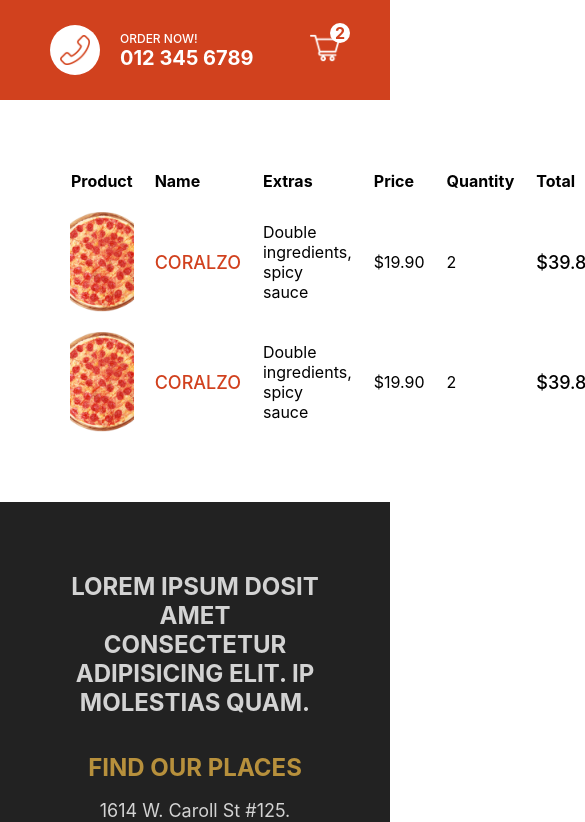
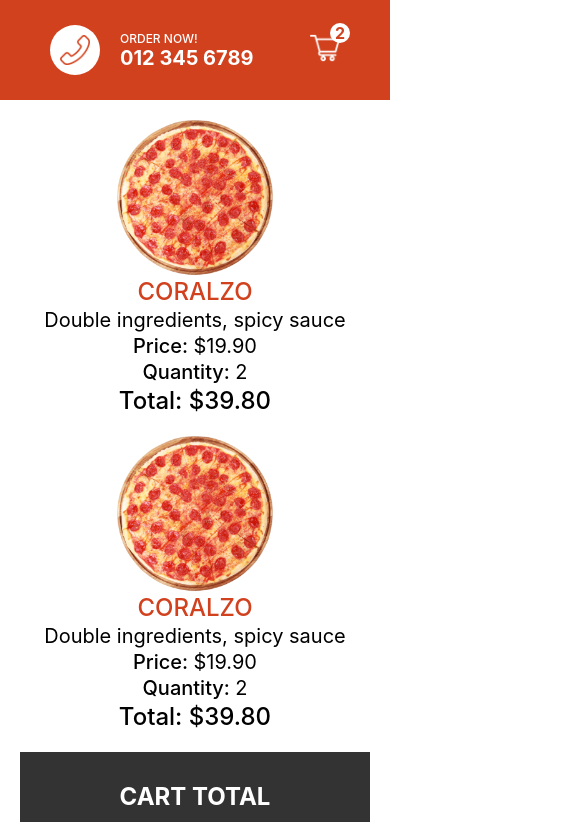
Before and after one commit to mbalandari/pizzeria, a Next.js app: page /cart in a window 390 px wide. Shown: the top 822 px of the page, 585 px wide, since content can reach past the window. Built offline with nearby package versions, Linux system fonts and the light colour scheme.

Commit message:
add responsive cart

```diff
--- a/pages/cart.jsx
+++ b/pages/cart.jsx
@@ -6,7 +6,7 @@
         <div className={styles.container}>
             <div className={styles.left}>
                 <table className={styles.table}>
-                    <tr className={styles.tr}>
+                    <tr className={styles.trTitle}>
                         <th>Product</th>
                         <th>Name</th>
                         <th>Extras</th>
@@ -14,7 +14,7 @@
                         <th>Quantity</th>
                         <th>Total</th>
                     </tr>
-                    <tr>
+                    <tr className={styles.tr}>
                         <td className={styles.imgContainer}>
                             <Image src="/img/pizza.png" alt="pizza" layout='fill' objectFit='cover' />
                         </td>
@@ -36,7 +36,7 @@
                             <span className={styles.total}>$39.80</span>
                         </td>
                     </tr>
-                    <tr>
+                    <tr className={styles.tr}>
                         <td className={styles.imgContainer}>
                             <Image src="/img/pizza.png" alt="pizza" layout='fill' objectFit='cover' />
                         </td>
--- a/styles/Cart.module.css
+++ b/styles/Cart.module.css
@@ -57,3 +57,60 @@
     cursor: pointer;
     margin-top: 20px;
 }
+
+@media screen and (max-width:480px) {
+    .container {
+        flex-direction: column;
+        padding: 20px;
+    }
+
+    .table {
+        display: flex;
+        flex-direction: column;
+        align-items: center;
+        justify-content: center;
+    }
+
+    .trTitle {
+        display: none;
+    }
+
+    .tr {
+        display: flex;
+        flex-direction: column;
+        align-items: center;
+        justify-content: center;
+        margin-bottom: 20px;
+    }
+
+    .imgContainer {
+        width: 40vw;
+        height: 40vw;
+    }
+
+    .name, .total {
+        font-size: 24px;
+    }
+
+    .extras, .price, .quantity {
+        font-size: 20px;
+    }
+
+    .price::before {
+        content: "Price: ";
+        font-weight: 500;
+    }
+    .quantity::before {
+        content: "Quantity: ";
+        font-weight: 500;
+    }
+    .total::before {
+        content: "Total: ";
+        font-weight: 500;
+    }
+
+    .wrapper {
+        width: 100%;
+        text-align: center;
+    }
+}
```
